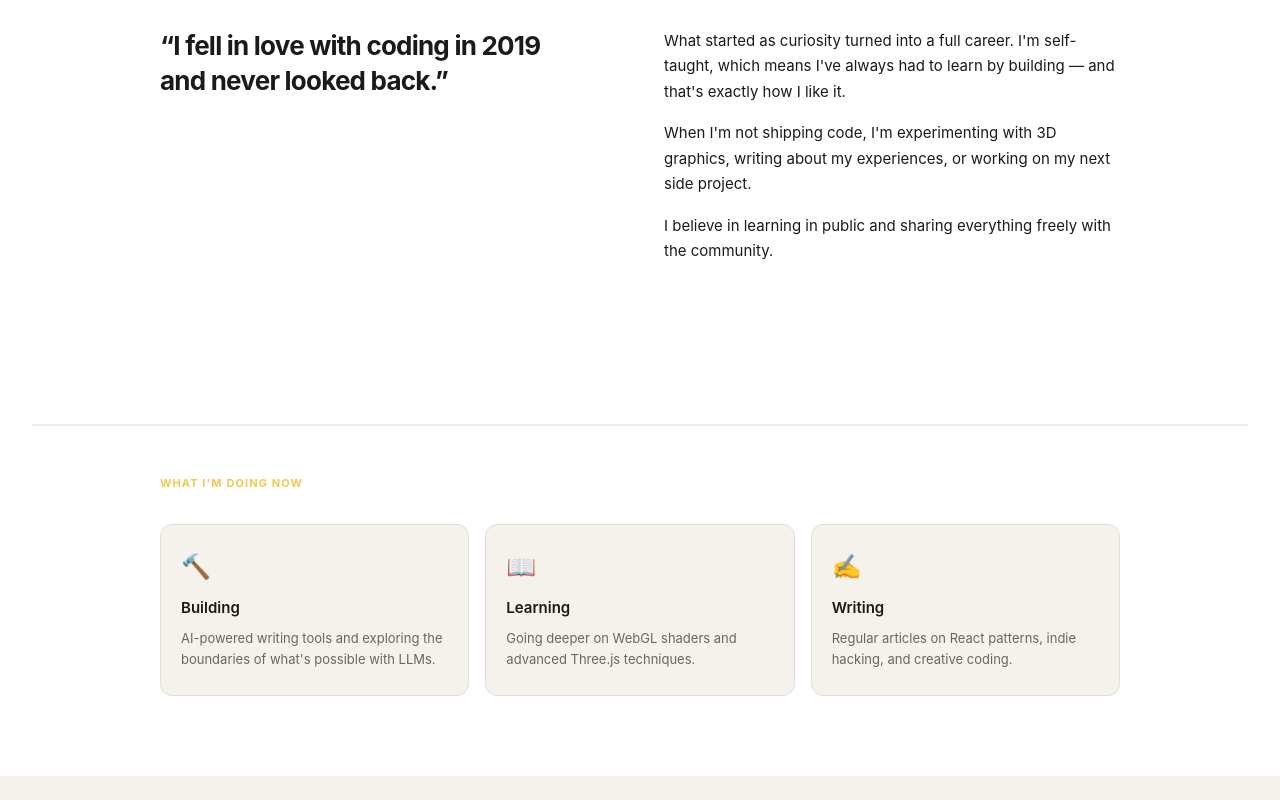
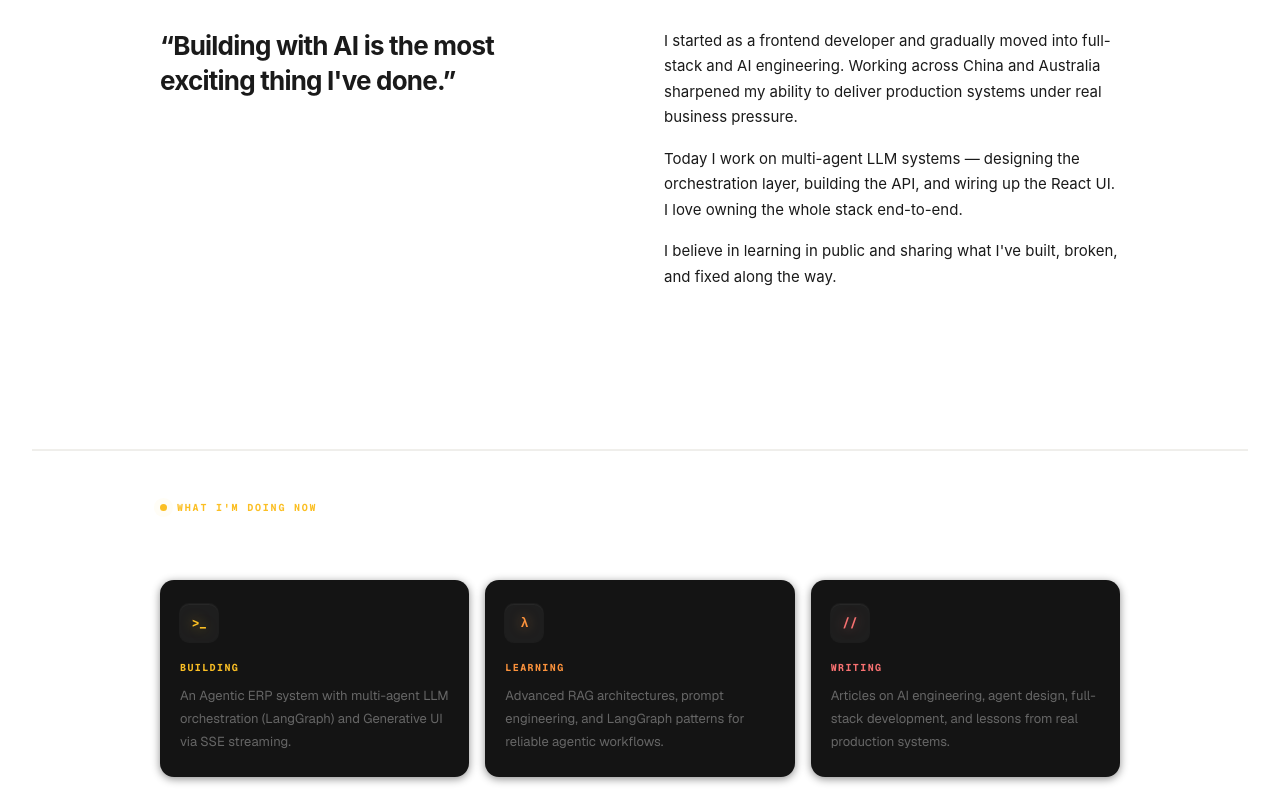
Before and after one commit to wdf0512/my-blog, a Next.js app: page /about in a window 1280 px wide. Shown: the part 1220-2020 px from the top of the page. Built offline with nearby package versions, Linux system fonts and the light colour scheme.

Commit message:
feat(about): redesign Now section with terminal badges and warm accent colours

```diff
--- a/src/components/about/AboutSections.tsx
+++ b/src/components/about/AboutSections.tsx
@@ -3,6 +3,7 @@
 import { useRef } from 'react';
 import { Github, Mail, Twitter } from 'lucide-react';
 import btn from '@/styles/buttons.module.css';
+import now from './AboutSections.module.css';
 import { useSectionStagger } from '@/hooks/useSectionStagger';
 import { useLineReveal } from '@/hooks/useLineReveal';
 
@@ -20,19 +21,28 @@ const SECTION_LABEL: React.CSSProperties = {
 
 const NOW_ITEMS = [
   {
-    icon: '🔨',
+    glyph: '>_',
     label: 'Building',
-    desc: "AI-powered writing tools and exploring the boundaries of what's possible with LLMs.",
+    desc: 'An Agentic ERP system with multi-agent LLM orchestration (LangGraph) and Generative UI via SSE streaming.',
+    cardCls: now.amber,
+    badgeCls: now.badgeAmber,
+    labelCls: now.labelAmber,
   },
   {
-    icon: '📖',
+    glyph: 'λ',
     label: 'Learning',
-    desc: 'Going deeper on WebGL shaders and advanced Three.js techniques.',
+    desc: 'Advanced RAG architectures, prompt engineering, and LangGraph patterns for reliable agentic workflows.',
+    cardCls: now.orange,
+    badgeCls: now.badgeOrange,
+    labelCls: now.labelOrange,
   },
   {
-    icon: '✍️',
+    glyph: '//',
     label: 'Writing',
-    desc: 'Regular articles on React patterns, indie hacking, and creative coding.',
+    desc: 'Articles on AI engineering, agent design, full-stack development, and lessons from real production systems.',
+    cardCls: now.red,
+    badgeCls: now.badgeRed,
+    labelCls: now.labelRed,
   },
 ];
 
@@ -77,12 +87,12 @@ export function AboutSections() {
               >
                 <span className="line-outer" style={{ overflow: 'hidden', display: 'block' }}>
                   <span className="line-inner" style={{ display: 'block' }}>
-                    &ldquo;I fell in love with coding in 2019
+                    &ldquo;Building with AI is the most
                   </span>
                 </span>
                 <span className="line-outer" style={{ overflow: 'hidden', display: 'block' }}>
                   <span className="line-inner" style={{ display: 'block' }}>
-                    and never looked back.&rdquo;
+                    exciting thing I&apos;ve done.&rdquo;
                   </span>
                 </span>
               </p>
@@ -93,17 +103,18 @@ export function AboutSections() {
               style={{ fontFamily: FONT, fontSize: '15px', color: 'var(--text-secondary)', lineHeight: 1.75 }}
             >
               <p style={{ margin: 0 }}>
-                What started as curiosity turned into a full career. I&apos;m self-taught,
-                which means I&apos;ve always had to learn by building — and that&apos;s
-                exactly how I like it.
+                I started as a frontend developer and gradually moved into full-stack and
+                AI engineering. Working across China and Australia sharpened my ability to
+                deliver production systems under real business pressure.
               </p>
               <p style={{ margin: 0 }}>
-                When I&apos;m not shipping code, I&apos;m experimenting with 3D graphics,
-                writing about my experiences, or working on my next side project.
+                Today I work on multi-agent LLM systems — designing the orchestration
+                layer, building the API, and wiring up the React UI. I love owning the
+                whole stack end-to-end.
               </p>
               <p style={{ margin: 0 }}>
-                I believe in learning in public and sharing everything freely with the
-                community.
+                I believe in learning in public and sharing what I&apos;ve built, broken,
+                and fixed along the way.
               </p>
             </div>
           </div>
@@ -121,34 +132,20 @@ export function AboutSections() {
         </svg>
 
         <div className="max-w-[960px] mx-auto">
-          <p data-stagger className="mb-8" style={SECTION_LABEL}>What I&apos;m Doing Now</p>
+          <p data-stagger className={`mb-8 ${now.nowLabel}`}>
+            <span className={now.pulseDot} aria-hidden="true" />
+            What I&apos;m Doing Now
+          </p>
           <div className="grid grid-cols-1 sm:grid-cols-3 gap-4">
             {NOW_ITEMS.map((item) => (
               <div
                 key={item.label}
                 data-stagger
-                style={{
-                  background: 'var(--background)',
-                  border: '1px solid var(--border)',
-                  borderRadius: '12px',
-                  padding: '24px 20px',
-                }}
+                className={`${now.nowCard} ${item.cardCls}`}
               >
-                <div style={{ fontSize: '24px', marginBottom: '12px' }}>{item.icon}</div>
-                <div
-                  style={{
-                    fontFamily: FONT,
-                    fontSize: '15px',
-                    fontWeight: 600,
-                    color: 'var(--text-primary)',
-                    marginBottom: '8px',
-                  }}
-                >
-                  {item.label}
-                </div>
-                <div style={{ fontFamily: FONT, fontSize: '13px', color: 'var(--text-secondary)', lineHeight: 1.65 }}>
-                  {item.desc}
-                </div>
+                <div className={`${now.badge} ${item.badgeCls}`}>{item.glyph}</div>
+                <div className={`${now.cardLabel} ${item.labelCls}`}>{item.label}</div>
+                <div className={now.cardDesc}>{item.desc}</div>
               </div>
             ))}
           </div>
```
